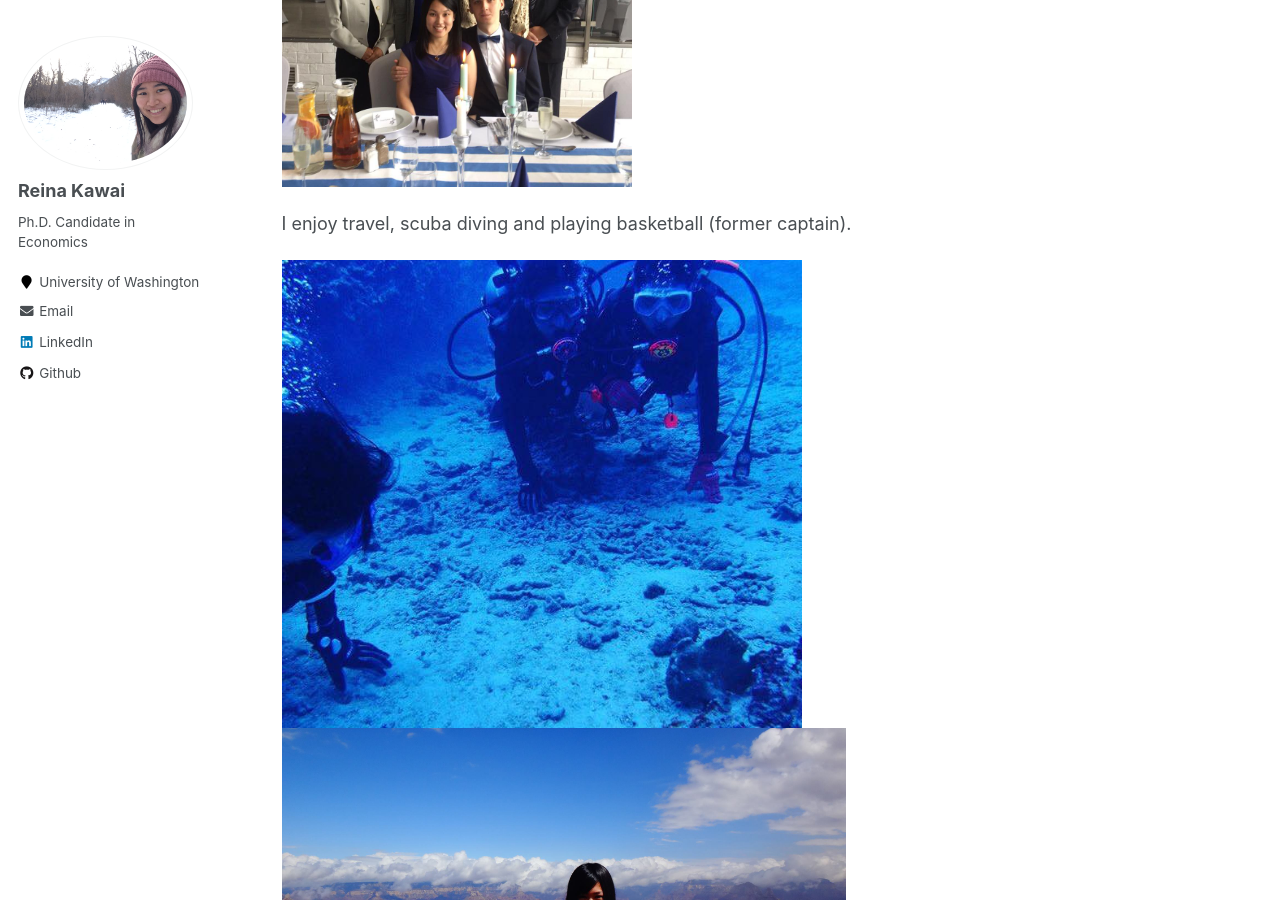
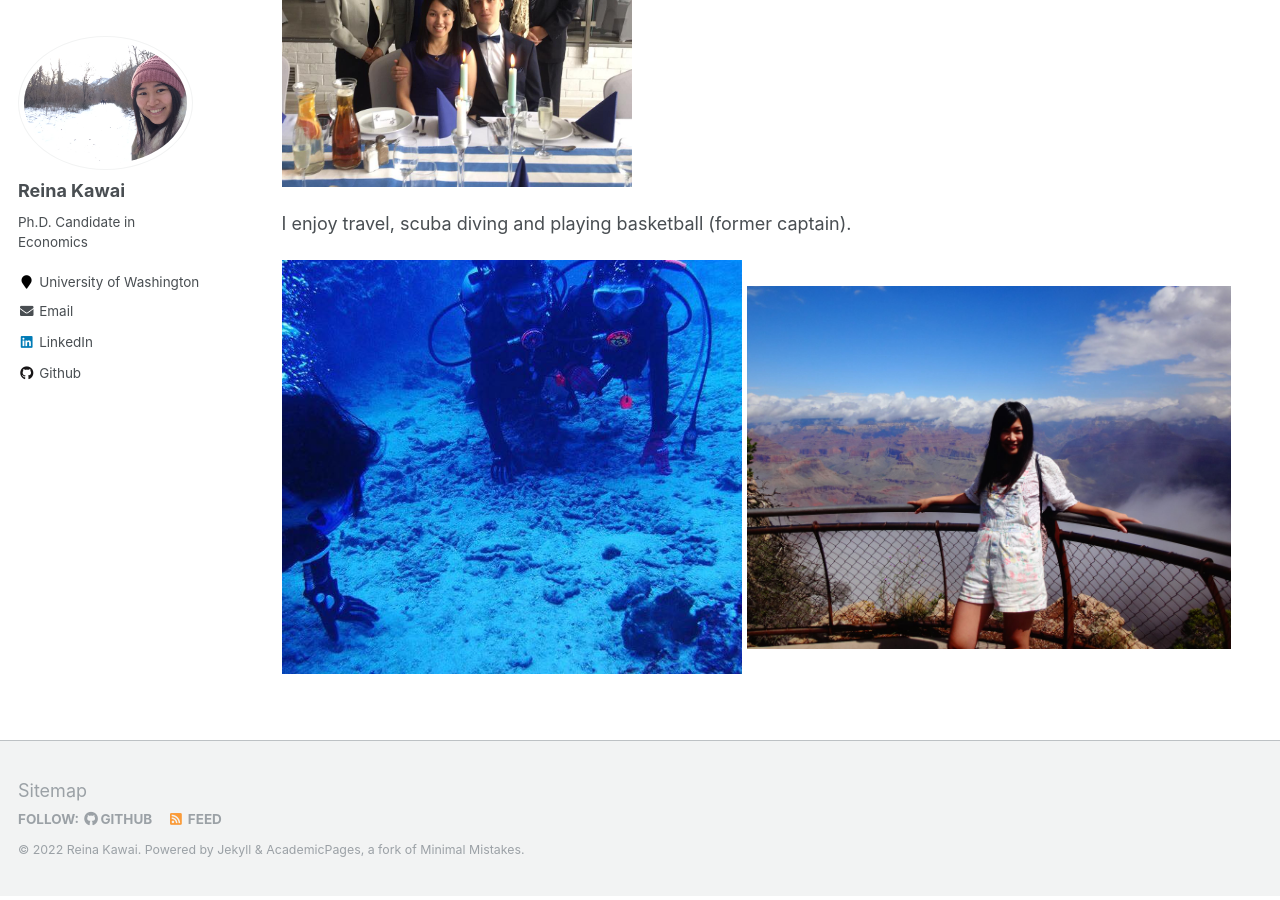
Before and after one commit to Reina-Kawai/Reina-Kawai.github.io, a Jekyll site: the page built from _pages/personal.md, in a window 1280 px wide and 900 px high, scrolled down 378 px. Built offline with Jekyll 4.4.1, drawn with Linux system fonts in a browser that asks for light colours.

Commit message:
Update personal.md

```diff
--- a/_pages/personal.md
+++ b/_pages/personal.md
@@ -14,6 +14,6 @@ My older sister's wedding in Gdynia, Poland with my family and brother-in-law. :
 I enjoy travel, scuba diving and playing basketball (former captain).
 
 <p float="left">
-<img src="https://Reina-Kawai.github.io/images/fam-scuba-diving.jpg" width="520" />
-<img src="https://Reina-Kawai.github.io/images/personal_grand_canyon.jpg" width="564" />
+<img src="https://Reina-Kawai.github.io/images/fam-scuba-diving.jpg" width="460" />
+<img src="https://Reina-Kawai.github.io/images/personal_grand_canyon.jpg" width="484" />
 </p>
```
